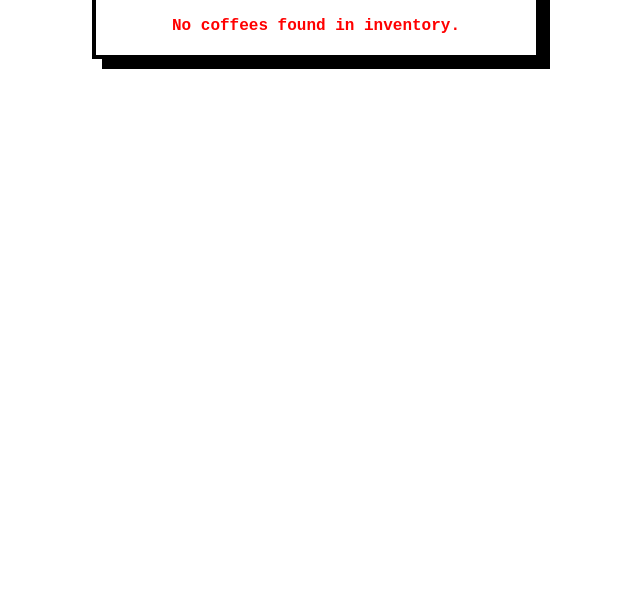
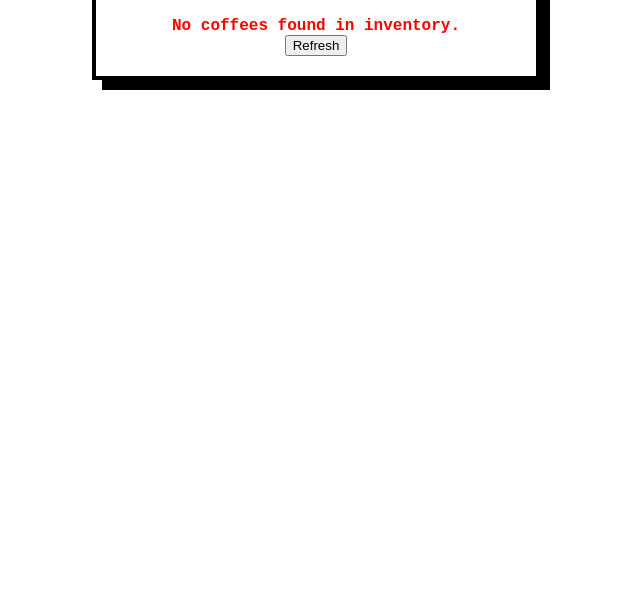
Before and after one commit to keyouts/coffeestodrink, a plain HTML site: page index.html in a window 1280 px wide. Shown: the part 188-800 px from the top of the page, without its empty margins (324-964 px from the left). Drawn offline with Linux system fonts and the light colour scheme.

Commit message:
Update index.html

```diff
--- a/index.html
+++ b/index.html
@@ -12,6 +12,7 @@
     <h1 id="freshHeading">Coffees to <p></p>Drink Soon</h1>
     <div id="alertList" aria-label="List of oldest coffees"></div>
     <div id="errorMsg" class="error" role="alert" aria-live="assertive" style="display: none;"></div>
+    <button onclick="renderAlerts()" aria-label="Refresh freshness list">Refresh</button>
   </div>
   <script src="./script.js"></script>
 </body>
```
